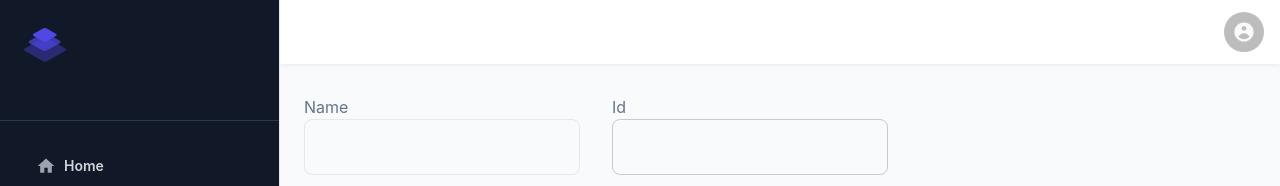
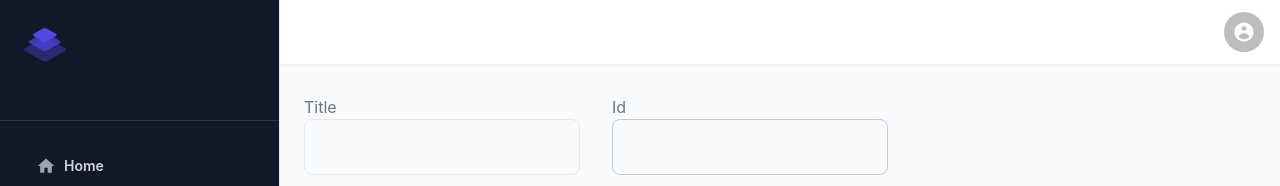
Before and after one commit to przemekxa/Portfolio-CMS, a React (Create React App) app: page /panel/pages/new in a window 1280 px wide. Shown: the top 186 px of the page. Built offline with nearby package versions, Linux system fonts and the light colour scheme.

Commit message:
Rename name to title

```diff
--- a/src/admin-panel/pages/Page.tsx
+++ b/src/admin-panel/pages/Page.tsx
@@ -44,7 +44,7 @@ const PagePage: React.FC = () => {
     setDidSectionsChange(false);
   }, [pageId]);
 
-  const handleNameChange = (e: React.ChangeEvent<HTMLInputElement>) =>
+  const handleTitleChange = (e: React.ChangeEvent<HTMLInputElement>) =>
     setPage((prev) => ({
       ...prev,
       id: slugify(e.target.value),
@@ -64,8 +64,8 @@ const PagePage: React.FC = () => {
     <DashboardLayout>
       <Box display={"flex"} flexWrap="wrap" gap={4}>
         <FormControl>
-          <FormLabel>Name</FormLabel>
-          <TextField value={page.title} onChange={handleNameChange} />
+          <FormLabel>Title</FormLabel>
+          <TextField value={page.title} onChange={handleTitleChange} />
         </FormControl>
         <FormControl>
           <FormLabel>Id</FormLabel>
```
